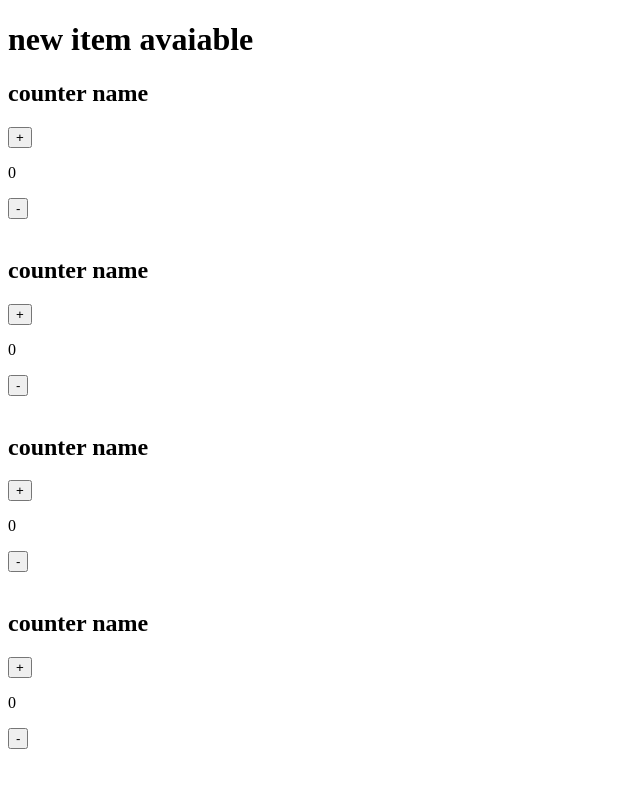
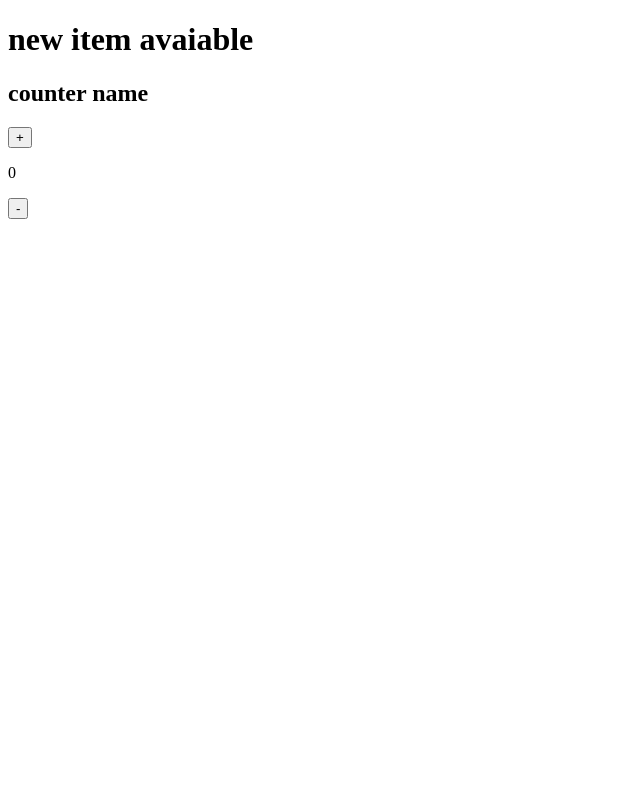
Before and after one commit to ekramulhasan/first_project, a Vue app: page / in a window 1280 px wide. Shown: the top 792 px of the page, without its empty margins (0-640 px from the left). Built offline with nearby package versions, Linux system fonts and the light colour scheme.

Commit message:
Emits - event listen

```diff
--- a/src/App.vue
+++ b/src/App.vue
@@ -3,11 +3,8 @@
 <h1>{{ title }}</h1>
 
 
-<Counter v-for="i in 5" title="counter name">
+<Counter  title="counter name" :count="count" @increase-by="increment" @decrease-by="(n) => count -= n">
 
-  <div class="">
-    <p>part-{{ i }}</p>
-  </div>
 
 </Counter>
 
@@ -19,5 +16,8 @@ import { ref } from 'vue';
 import Counter from './components/Counter.vue';
 
 let title = ref('new item avaiable');
+let count = ref(0);
+
+let increment = (n) => count.value += n;
 
 </script>
--- a/src/components/Counter.vue
+++ b/src/components/Counter.vue
@@ -1,19 +1,22 @@
 <template>
 
 <h2>{{ title }}</h2>
+
 <div class="">
-<button @click="count++">+</button>
+
+<button @click="$emit('increaseBy',1)">+</button>
 <p>{{ count }}</p>
-<button @click="count--">-</button>
+<button @click="$emit('decreaseBy',1)">-</button>
+
 </div>
 <br>
+
 </template>
 
 <script setup>
 import { ref} from 'vue';
 
-let count = ref(0);
-const props = defineProps(['title']);
+const props = defineProps(['title','count']);
 
 
 </script>
```
